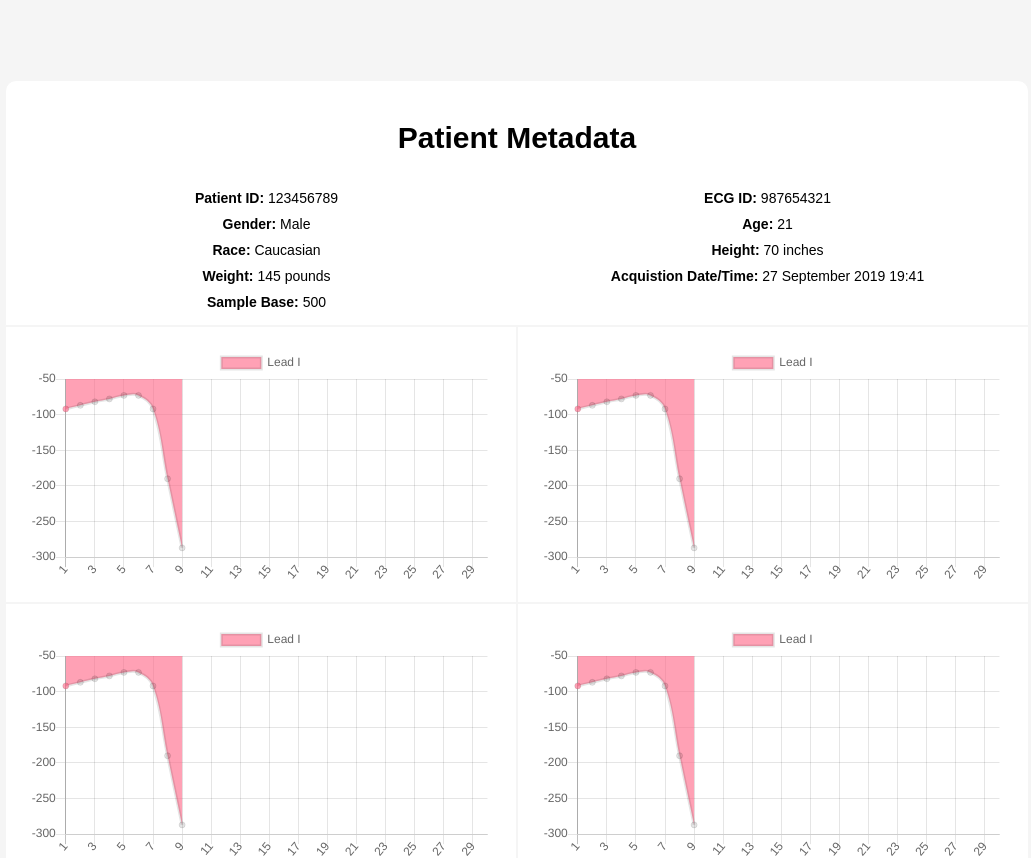
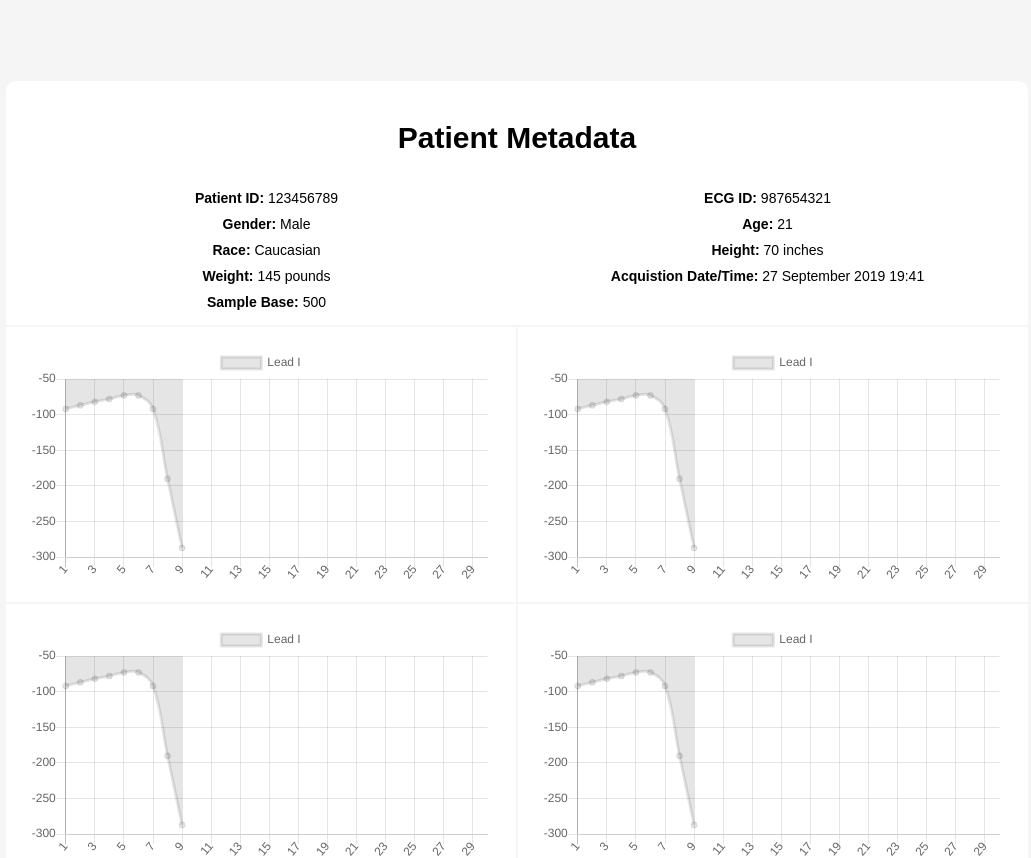
Before and after one commit to mtmiller0417/CISC475, a React (Create React App) app in the folder client/: page / in a window 1280 px wide. Shown: the top 858 px of the page, without its empty margins (123-1154 px from the left). Built offline with nearby package versions, Linux system fonts and the light colour scheme; no server answers; the HTML template or start-up script is replaced by a standard one; a web font is replaced by a local one.

Commit message:
local changes

```diff
--- a/client/src/components/Graph.js
+++ b/client/src/components/Graph.js
@@ -96,11 +96,12 @@ class Graph extends Component{
                     label:'Lead I',
                     data: [-92, -87, -82, -78, -73, -73, -92, -190, -287],
                     //data: lead_i,
-                    backgroundColor:['rgba(255,99,132,0.6)',]
+                    //backgroundColor:['rgba(255,99,132,0.6)',]
                 }
             ]
         }
     }
+
 }
 
     //Render the graph
```
